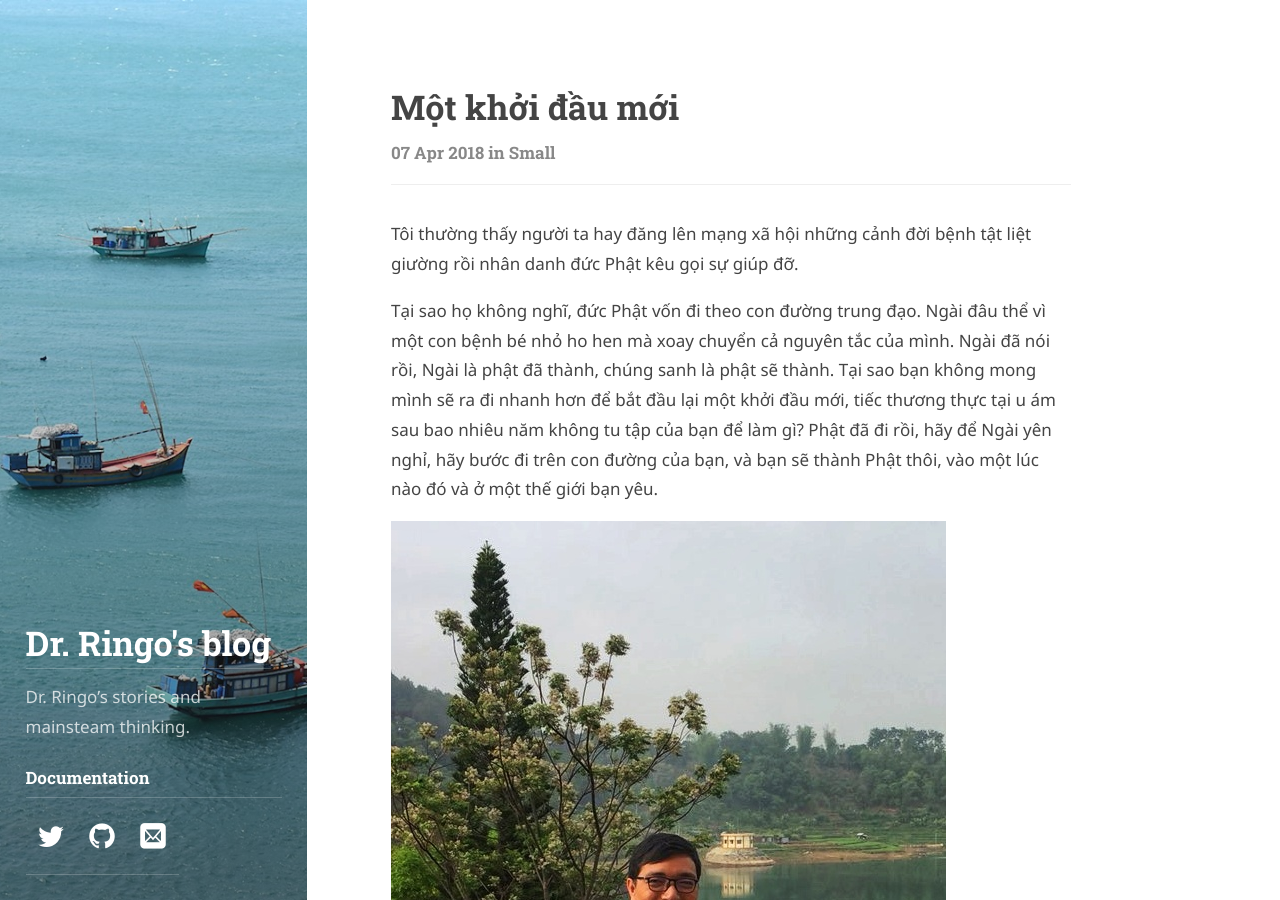
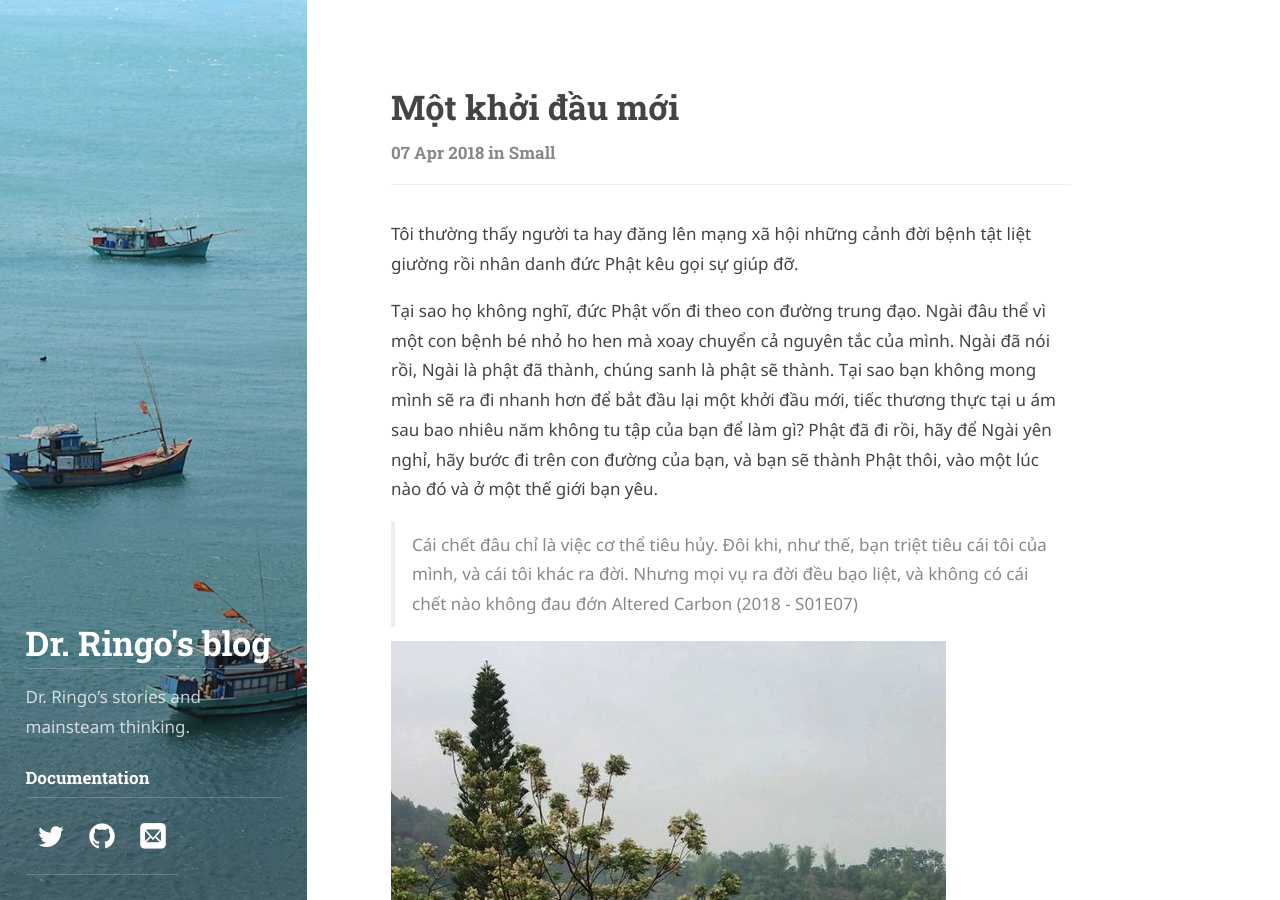
Before and after one commit to thanhgo/blog, a Jekyll site: the page built from _posts/2018-04-07-mot-khoi-dau-moi.md, in a window 1280 px wide and 900 px high. Built offline with Jekyll 4.4.1, drawn with Linux system fonts in a browser that asks for light colours; some web fonts are replaced.

Commit message:
edit post

```diff
--- a/_posts/2018-04-07-mot-khoi-dau-moi.md
+++ b/_posts/2018-04-07-mot-khoi-dau-moi.md
@@ -8,4 +8,9 @@ Tôi thường thấy người ta hay đăng lên mạng xã hội những cản
 
 Tại sao họ không nghĩ, đức Phật vốn đi theo con đường trung đạo. Ngài đâu thể vì một con bệnh bé nhỏ ho hen mà xoay chuyển cả nguyên tắc của mình. Ngài đã nói rồi, Ngài là phật đã thành, chúng sanh là phật sẽ thành. Tại sao bạn không mong mình sẽ ra đi nhanh hơn để bắt đầu lại một khởi đầu mới, tiếc thương thực tại u ám sau bao nhiêu năm không tu tập của bạn để làm gì? Phật đã đi rồi, hãy để Ngài yên nghỉ, hãy bước đi trên con đường của bạn, và bạn sẽ thành Phật thôi, vào một lúc nào đó và ở một thế giới bạn yêu.
 
+> Cái chết đâu chỉ là việc cơ thể tiêu hủy.
+> Đôi khi, như thế, bạn triệt tiêu cái tôi của mình, và cái tôi khác ra đời.
+> Nhưng mọi vụ ra đời đều bạo liệt, và không có cái chết nào không đau đớn
+> Altered Carbon (2018 - S01E07)
+
 ![me](/assets/img/me.jpeg)
```
